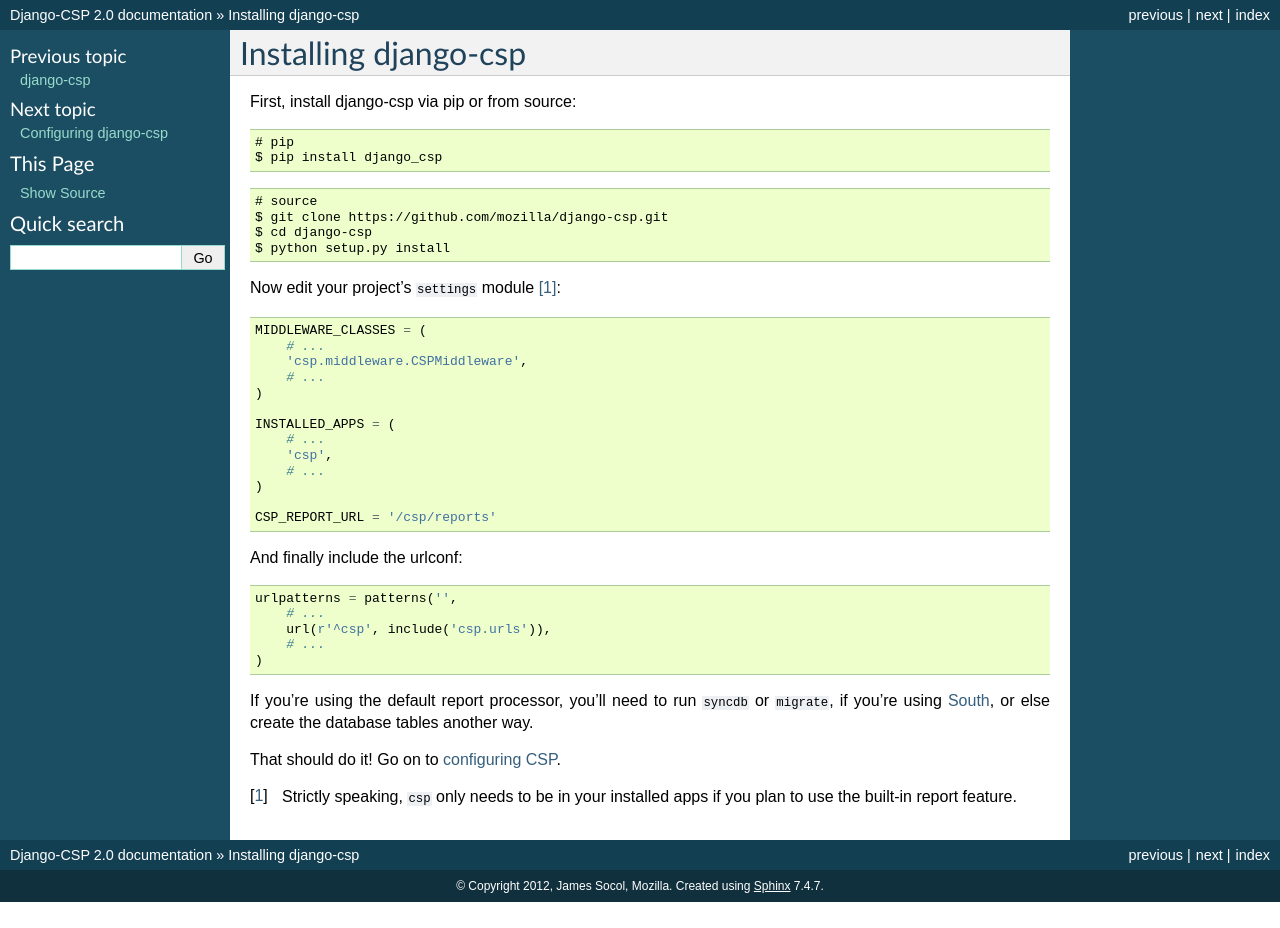
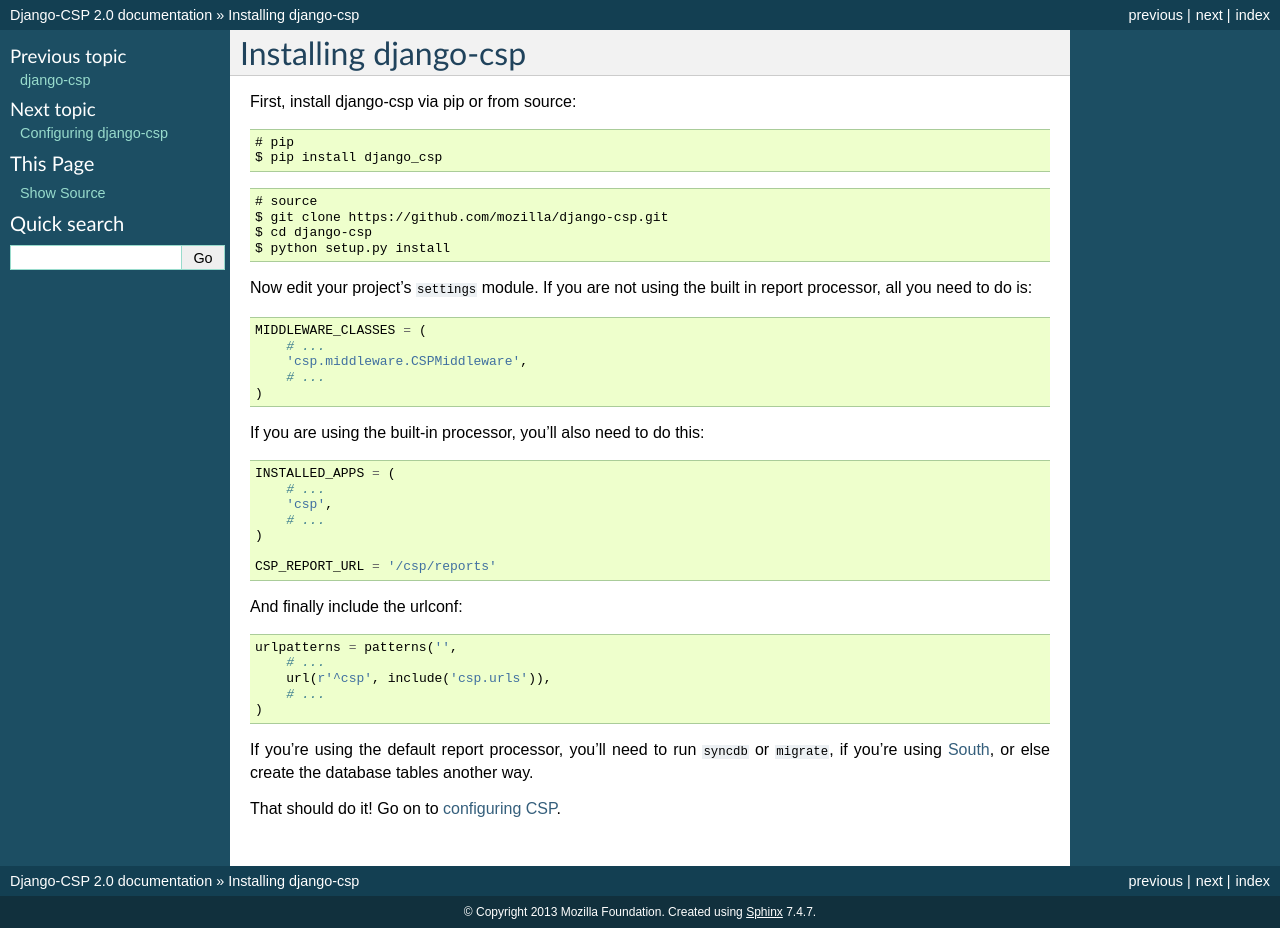
Before and after one commit to mozilla/django-csp, a Sphinx documentation site: the page built from docs/installation.rst, in a window 1280 px wide. Built offline with Sphinx 7.4.7, drawn with Linux system fonts in a browser that asks for light colours; before the commit the page ends 902 px from its top, so only the background shows below that.

Commit message:
Update docs.

```diff
--- a/docs/conf.py
+++ b/docs/conf.py
@@ -41,7 +41,7 @@
 
 # General information about the project.
 project = u'Django-CSP'
-copyright = u'2012, James Socol, Mozilla'
+copyright = u'2013 Mozilla Foundation'
 
 # The version info for the project you're documenting, acts as replacement for
 # |version| and |release|, also used in various other places throughout the
--- a/docs/index.rst
+++ b/docs/index.rst
@@ -22,6 +22,7 @@
 
    installation
    configuration
+   decorators
    reports
    changing
 
--- a/docs/installation.rst
+++ b/docs/installation.rst
@@ -16,13 +16,17 @@
     $ cd django-csp
     $ python setup.py install
 
-Now edit your project's ``settings`` module [#]_::
+Now edit your project's ``settings`` module. If you are not using the
+built in report processor, all you need to do is::
 
     MIDDLEWARE_CLASSES = (
         # ...
         'csp.middleware.CSPMiddleware',
         # ...
     )
+
+If you are using the built-in processor, you'll also need to do this::
+
 
     INSTALLED_APPS = (
         # ...
@@ -46,7 +50,4 @@
 
 That should do it! Go on to `configuring CSP <configuration-chapter>`_.
 
-.. [#] Strictly speaking, ``csp`` only needs to be in your installed apps
-   if you plan to use the built-in report feature.
-
 .. _South: http://south.aeracode.org/
```
Also changed, not shown: docs/configuration.rst (+7 -0 lines), docs/decorators.rst (added, +96 -0 lines).
